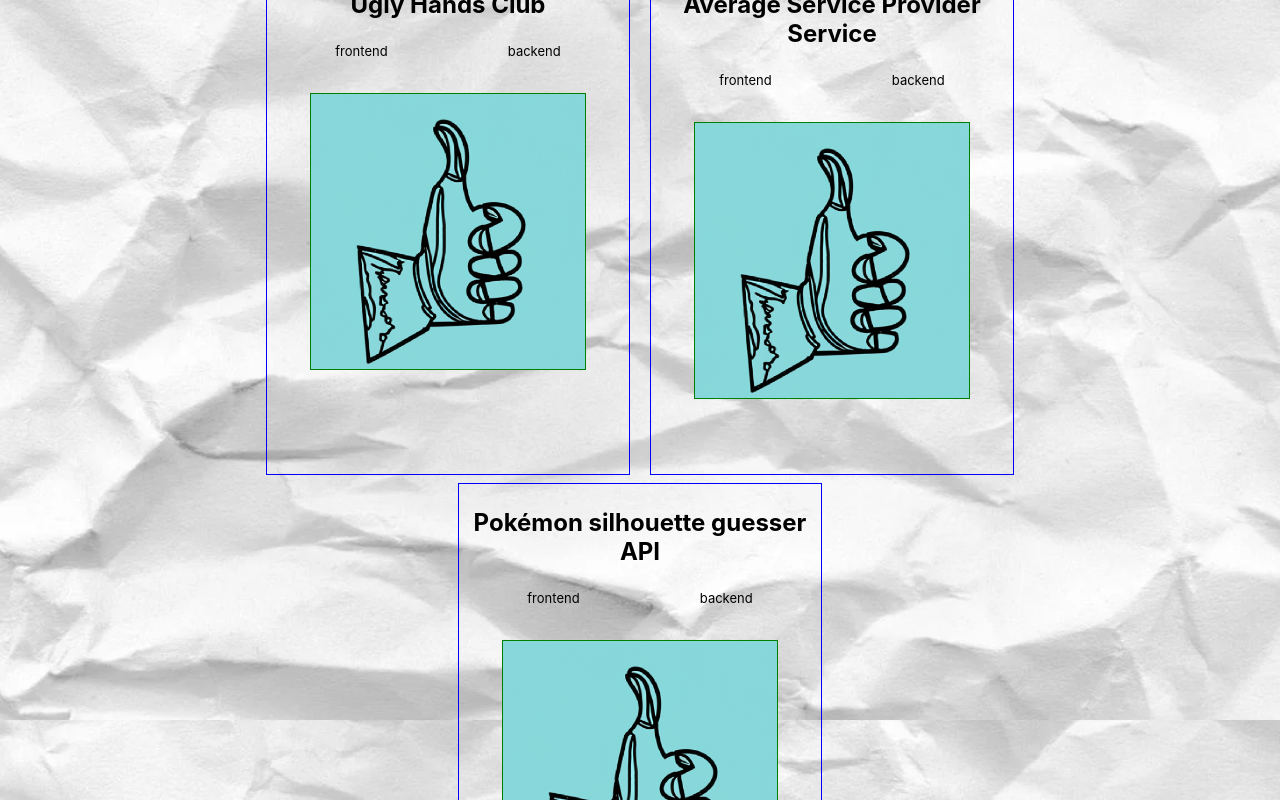
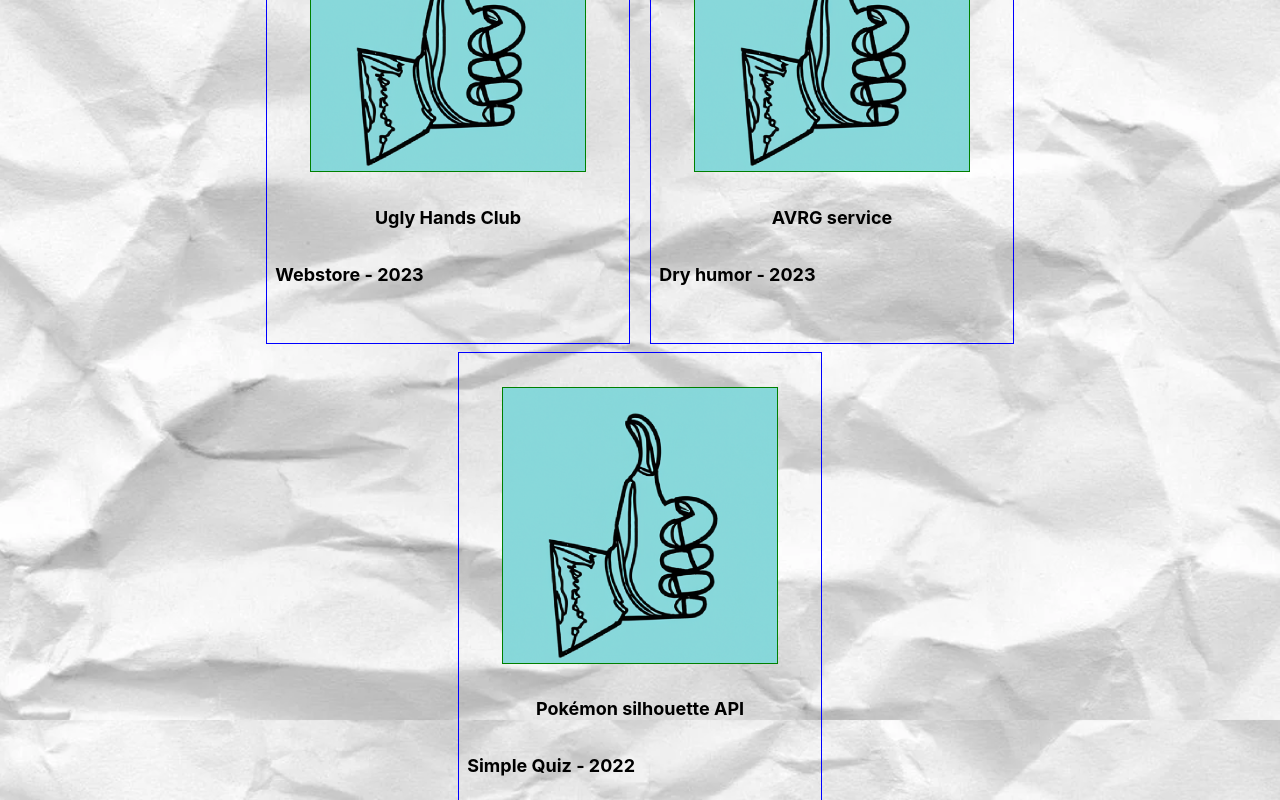
Before and after one commit to waxhsu/portfolio, a React (Create React App) app: page / in a window 1280 px wide. Shown: the part 880-1680 px from the top of the page. Built offline with nearby package versions, Linux system fonts and the light colour scheme.

Commit message:
meat to const

```diff
--- a/src/components/Landing/Landing.js
+++ b/src/components/Landing/Landing.js
@@ -1,6 +1,6 @@
 import './Landing.css';
 // import Slider from 'react-animated-slider';
-// import { TITLES } from '../../Meat.js';
+// import { TITLES } from '../../const.js';
 // import 'react-animated-slider/build/horizontal.css';
 // import MAX from '../../images/MAX.png';
 import placeholder1 from '../../images/placeholder1.png';
--- a/src/components/Projects/Projects.css
+++ b/src/components/Projects/Projects.css
@@ -13,11 +13,11 @@
 }
 
 h3 {
-  font-size: x-large;
+  font-size: large;
 }
 
-.languageText {
-  font-size: small;
+.projectTitle {
+  display: flex;
 }
 
 .projectContainer{
@@ -27,20 +27,10 @@ h3 {
   border: 1px blue solid;
   padding: 0 1vh 5vh 1vh;
   margin-bottom: 1vh;
-
 }
 
 
-/* add class for frontend and backend logos */
-
-
-.languageText {
-  display: flex;
-  justify-content: space-around;
-}
-
-
-.projectBox {
+.projectPreview {
   position: relative;
   margin: auto;
   overflow: hidden;
@@ -48,7 +38,7 @@ h3 {
   margin: 10%;
 }
 
-.projectBox .contentOverlay {
+.projectPreview .contentOverlay {
   background: rgba(236, 236, 236, 0.9);
   position: absolute;
   height: 100%;
@@ -63,7 +53,7 @@ h3 {
   transition: all 0.4s ease-in-out 0s;
 }
 
-.projectBox:hover .contentOverlay {
+.projectPreview:hover .contentOverlay {
   opacity: 1;
 }
 
@@ -93,7 +83,7 @@ h3 {
   transition: all 0.3s ease-in-out 0s;
 }
 
-.projectBox:hover .contentDetails {
+.projectPreview:hover .contentDetails {
   top: 50%;
   left: 50%;
   opacity: 1;
--- a/src/components/Projects/Projects.js
+++ b/src/components/Projects/Projects.js
@@ -1,25 +1,14 @@
 import './Projects.css';
-import { PROJECTS } from '../../Meat.js';
+import { PROJECTS } from '../../const.js';
 
 function Projects() {
     return (
         <div className="Projects">
-            <div class="header">
-                <h1>Projects</h1>
-            </div>
-
             <div className="projectGrid">
             {PROJECTS.map((project) => {
                 return (
                     <div className='projectContainer'>
-                            <h3>{project.name}</h3>
-                            <div className='languageText'>
-                                <div>frontend</div>
-                                <div>backend</div>
-                            </div>
-                            {/* add class for frontend and backend logos */}
-
-                        <div className='projectBox'>
+                        <div className='projectPreview'>
                         <a href={project.link} target='_blank' rel='noopener noreferrer'>
                             <div className='contentOverlay' />
                             <img className='contentImage' src={project.src} alt='' />
@@ -27,7 +16,10 @@ function Projects() {
                             <p>{project.desc}</p>
                             </div>
                         </a>
-
+                        </div>
+                        <h3>{project.name}</h3>
+                        <div className='projectTitle'>
+                        <h3>{project.class} - {project.year}</h3>
                         </div>
                     </div>
                 );
--- a/src/Meat.js
+++ b/src/const.js
@@ -18,17 +18,24 @@ export const PROJECTS = [
     name: `Ugly Hands Club`,
     src: projects_placeholder,
     desc: `Webstore specialized in climbing apparels`,
+    class: `Webstore`,
+    year: `2023`,
   },
   {
-    name: `Average Service Provider Service`,
+    name: `AVRG service`,
     src: projects_placeholder,
     desc: `A dry humor website because haha lol`,
+    class: `Dry humor`,
+    year: `2023`,
   },
   {
-    name: `Pokémon silhouette guesser API`,
+    name: `Pokémon silhouette API`,
     src: projects_placeholder,
     desc: `A simple quiz game to test your knowledge using the Pokémon API`,
+    class: `Simple Quiz`,
+    year: `2022`,
   },
+
   // {
   //   name: `Three Man dice game`,
   //   src: projects_placeholder,
```
